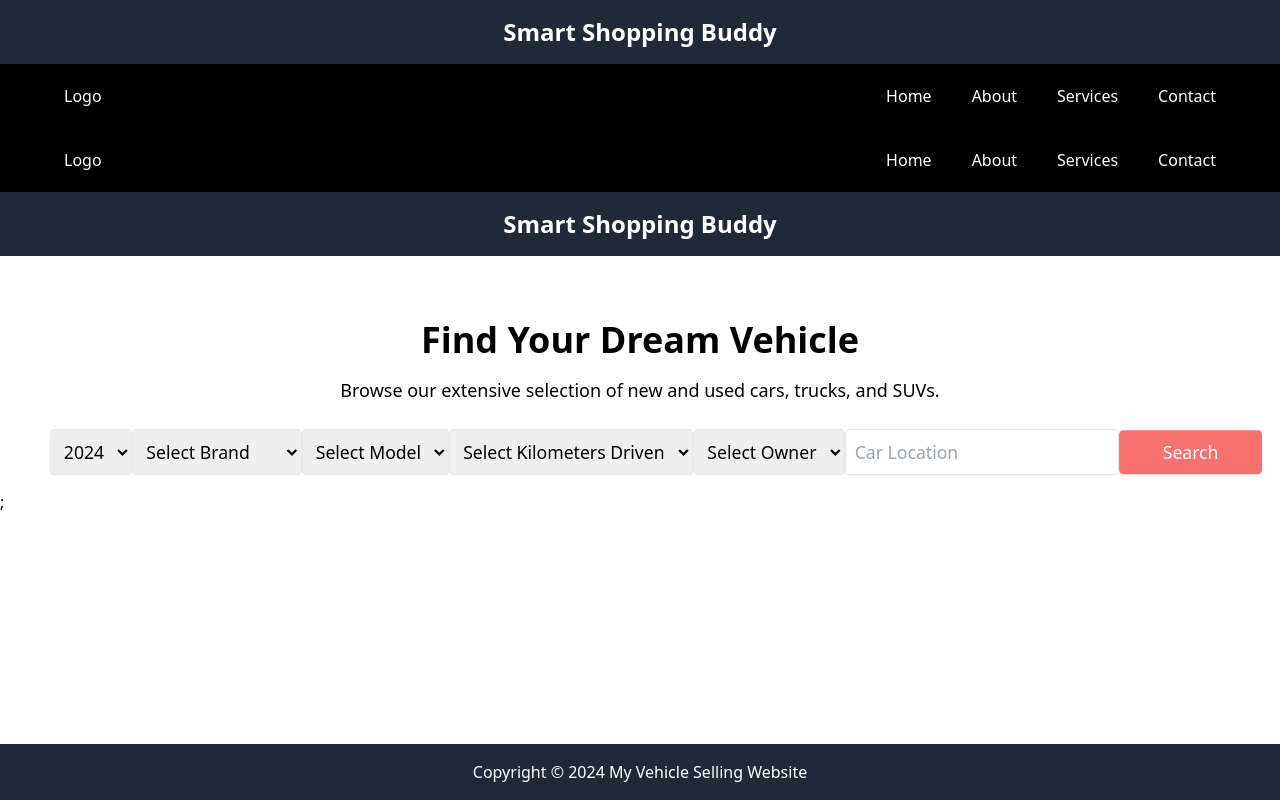
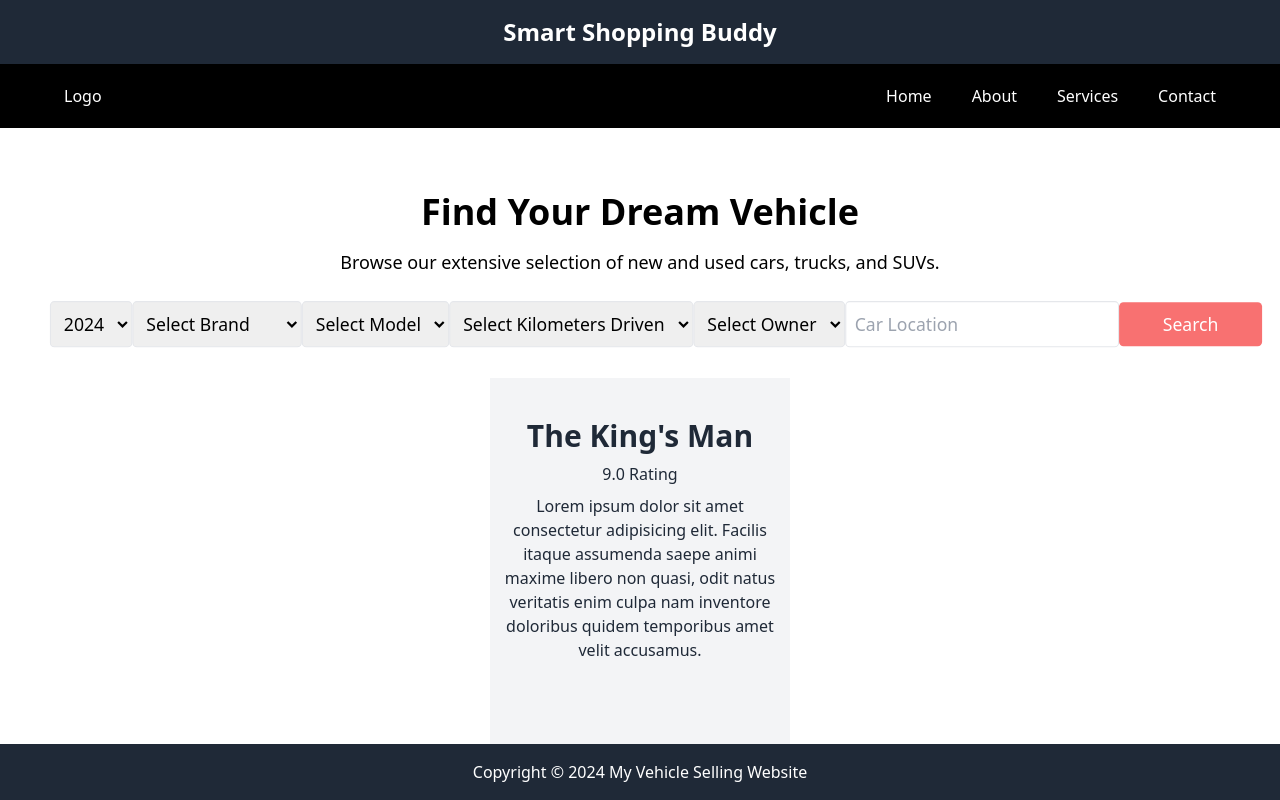
Before and after one commit to theodore2255/used-product-Scraper, a Next.js app: page /car in a window 1280 px wide. Shown: the top 800 px of the page. Built offline with nearby package versions, Linux system fonts and the light colour scheme.

Commit message:
changes made in flipcard

```diff
--- /dev/null
+++ b/components/FlipCard.js
@@ -0,0 +1,25 @@
+import React from 'react';
+
+const FlipCard = ({ data }) => {
+  return (
+    <div className="w-[300px] h-[420px] bg-transparent cursor-pointer group perspective">
+      <div className="relative preserve-3d group-hover:my-rotate-y-180 w-full h-full duration-1000">
+        <div className="absolute backface-hidden border-2 w-full h-full">
+          <img src={data.image} className="w-full h-full" alt={data.title} />
+        </div>
+        <div className="absolute my-rotate-y-180 backface-hidden w-full h-full bg-gray-100 overflow-hidden">
+          <div className="text-center flex flex-col items-center justify-center h-full text-gray-800 px-2 pb-24">
+            <h1 className="text-3xl font-semibold">{data.title}</h1>
+            <p className="my-2">{data.rating}</p>
+            <p>{data.description}</p>
+            <button className="bg-teal-500 px-6 py-2 font-semibold text-white rounded-full absolute -bottom-20 delay-500 duration-1000 group-hover:bottom-20 scale-0 group-hover:scale-125">
+              {data.buttonText}
+            </button>
+          </div>
+        </div>
+      </div>
+    </div>
+  );
+};
+
+export default FlipCard;
--- a/components/Header.js
+++ b/components/Header.js
@@ -2,7 +2,7 @@ import React from 'react';
 
 const Header = () => {
   return (
-    <header className="bg-gray-800 text-white p-4">
+    <header className="bg-gray-800 text-white p-4 w-full">
       <h1 className="text-2xl font-bold text-center">Smart Shopping Buddy</h1>
     </header>
   );
--- a/pages/car.js
+++ b/pages/car.js
@@ -1,20 +1,35 @@
-import React from 'react';
-import Header from '../components/Header';
-import Navbar from '../components/Navbar';
 import Hero from '../components/Hero';
-import Footer from '@/components/Footer';
+import Footer from '../components/Footer';
 import SearchBar from '../components/SearchBar';
-const Car = () => {
+import FlipCard from '../components/FlipCard'; // Import the FlipCard component
+
+const Home = () => {
+  const cardsData = [
+    {
+      image: 'images/vehicle.jpg',
+      title: "The King's Man",
+      rating: '9.0 Rating',
+      description: 'Lorem ipsum dolor sit amet consectetur adipisicing elit. Facilis itaque assumenda saepe animi maxime libero non quasi, odit natus veritatis enim culpa nam inventore doloribus quidem temporibus amet velit accusamus.',
+      buttonText: 'Watch Now'
+    },
+    // Add more card objects as needed
+  ];
+
   return (
-    <div>
-      <Navbar />
-      <Header />
+    <div className="bg-white min-h-screen flex flex-col">
+
       <Hero />
       <SearchBar />
-        <Footer />
-      </div>
 
+      <main className="flex flex-wrap justify-center items-center gap-4 p-4">
+        {cardsData.map((data, index) => (
+          <FlipCard key={index} data={data} /> // Pass data as prop to FlipCard
+        ))}
+      </main>
+
+      <Footer />
+    </div>
   );
 };
 
-export default Car;
+export default Home;
--- a/pages/contact.js
+++ b/pages/contact.js
@@ -4,8 +4,7 @@ import Form from './Form'; // Assuming you have a reusable Form component
 const Contact = () => {
   return (
     <div>
-      <Navbar />
-      <Header />
+
       <section className="container mx-auto py-8">
         <h2 className="text-2xl font-bold mb-4">Contact Us</h2>
         <p>
```
